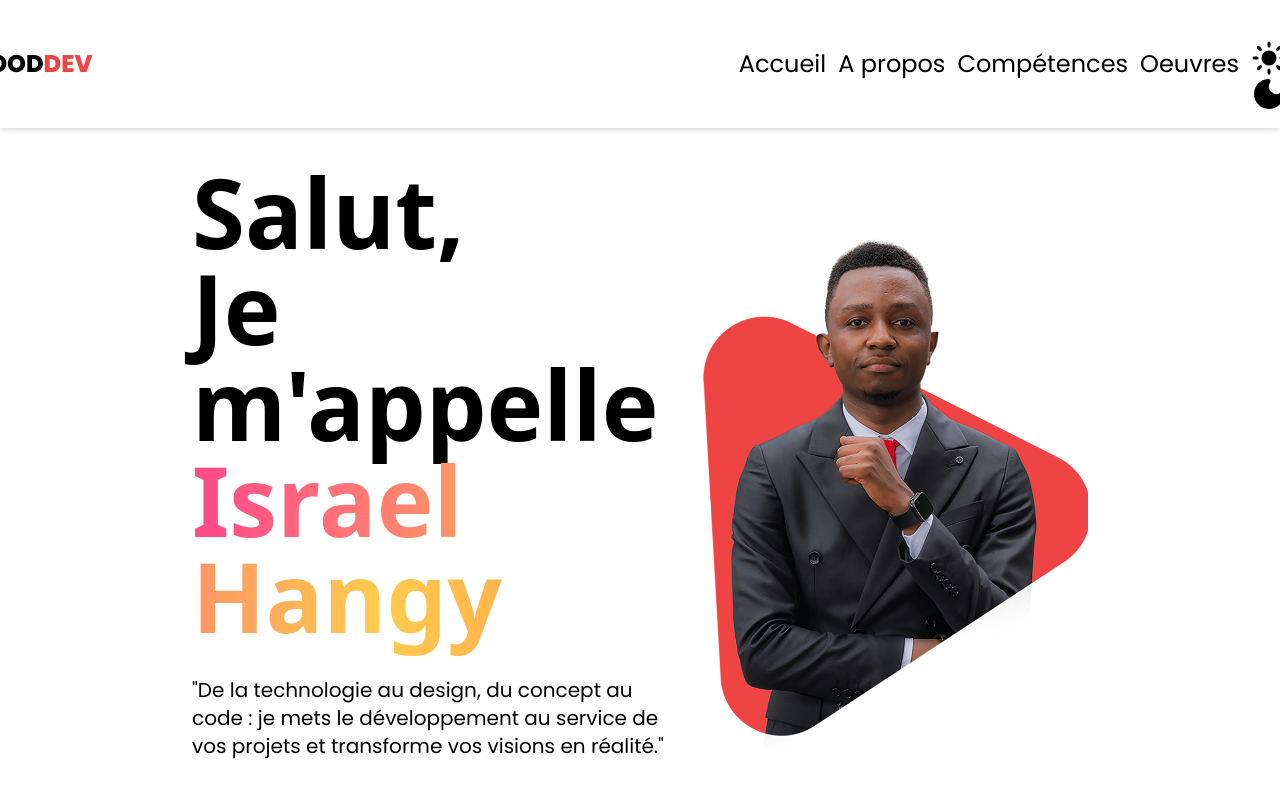
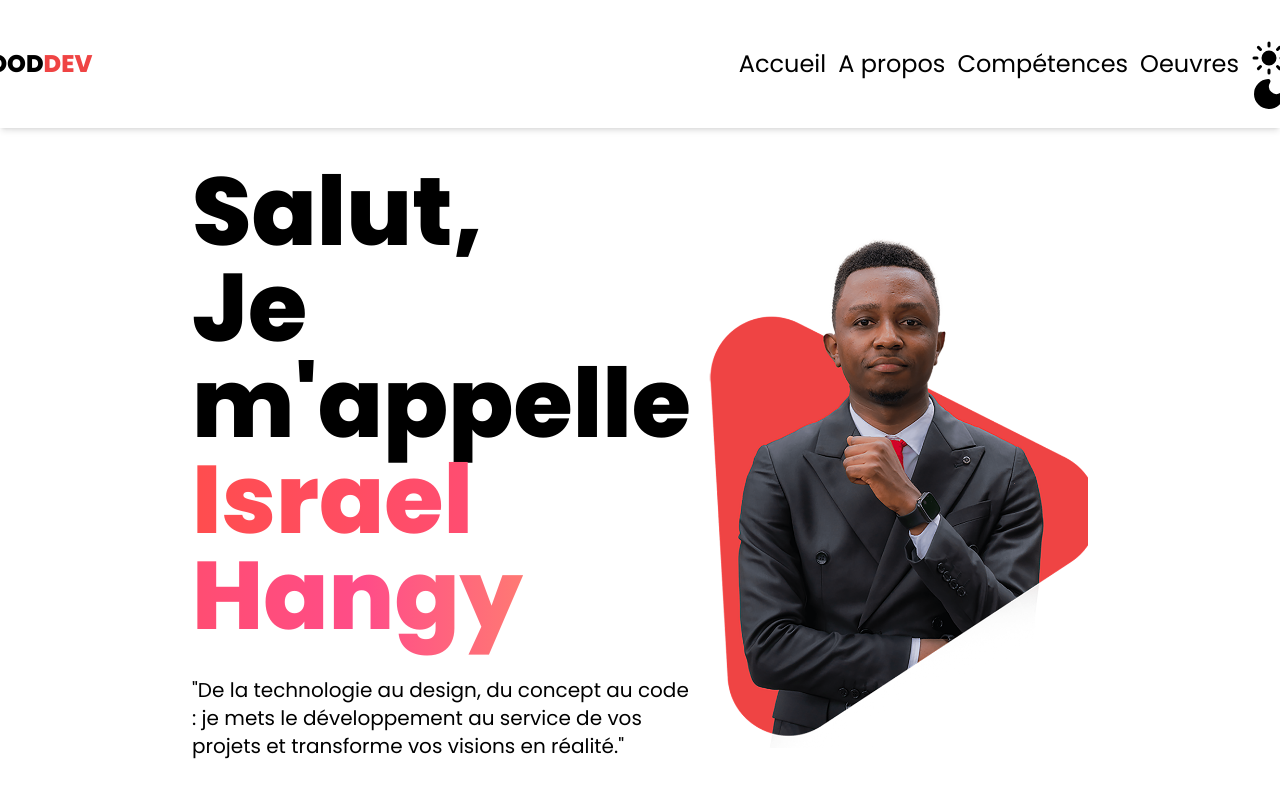
Before and after one commit to IsraelHangy/portfolio-israel, a React (Vite) app: page / in a window 1280 px wide. Shown: the top 790 px of the page. Built offline with nearby package versions, Linux system fonts and the light colour scheme.

Commit message:
docs:change have been made to the size into the home section

```diff
--- a/src/components/Home.tsx
+++ b/src/components/Home.tsx
@@ -9,13 +9,13 @@ const Home = () => {
       className="flex flex-col-reverse md:flex-row justify-center md:justify-between items-center my-20 md:my-32 opacity-0 animate-fadeIn  scroll-mt-28"
     >
       <div className="flex flex-col">
-        <h1 className="text-4xl md:text-8xl font-extrabold leading-tight text-center md:text-left mt-4">
-          <span className="text-outline inline-block overflow-visible">
+        <h1 className="text-5xl md:text-8xl font-extrabold font-poppins leading-tight text-center md:text-left mt-4">
+          <span className="text-outline">
             Salut,
           </span>
           <br />
-          <span>Je m'appelle{" "}</span>
-          <br className="block" />
+          <span className="text-outline">Je m'appelle{" "}</span>
+          <br/>
           <span className="bg-gradient-moving bg-300 bg-clip-text text-transparent animate-gradient-move">
             Israel Hangy
           </span>
--- a/tailwind.config.js
+++ b/tailwind.config.js
@@ -30,7 +30,7 @@ module.exports = {
         '300': '300% 300%',
       },
       animation: {
-        'gradient-move': 'gradientMove 6s ease infinite',
+        'gradient-move': 'gradientMove 7s ease infinite',
       },
       keyframes: {
         gradientMove: {
```
